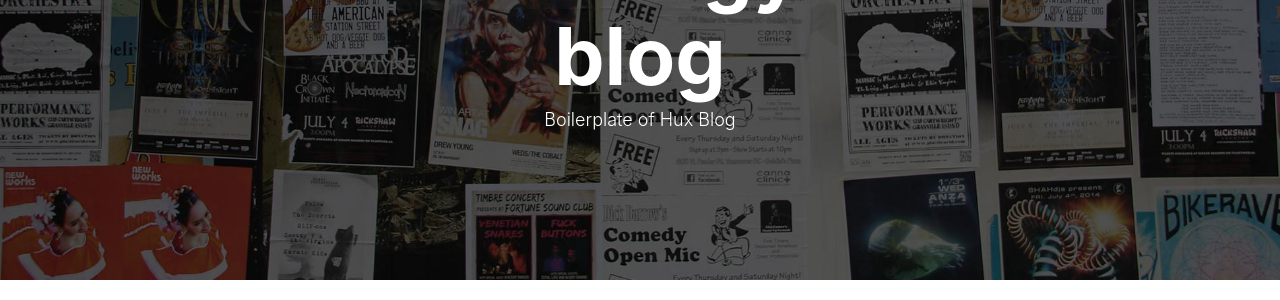
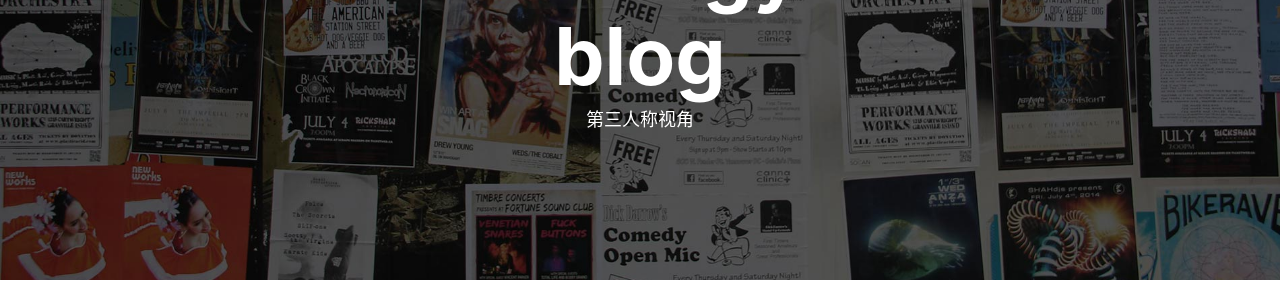
Before and after one commit to coldxiangyu/lengxiangyu.github.io, a Jekyll site: the page built from index.html, in a window 1280 px wide and 900 px high. Shown: the part 226-526 px from the top of the window. Built offline with Jekyll 4.4.1, drawn with Linux system fonts in a browser that asks for light colours; nearby versions of some CDN libraries; the list of posts is cut into pages by our own code; comment, search, counter and statistics services are not loaded.

Commit message:
Update index.html

```diff
--- a/index.html
+++ b/index.html
@@ -1,6 +1,6 @@
 ---
 layout: page
-description: "Boilerplate of Hux Blog"
+description: "第三人称视角"
 ---
 
 {% for post in paginator.posts %}
```
